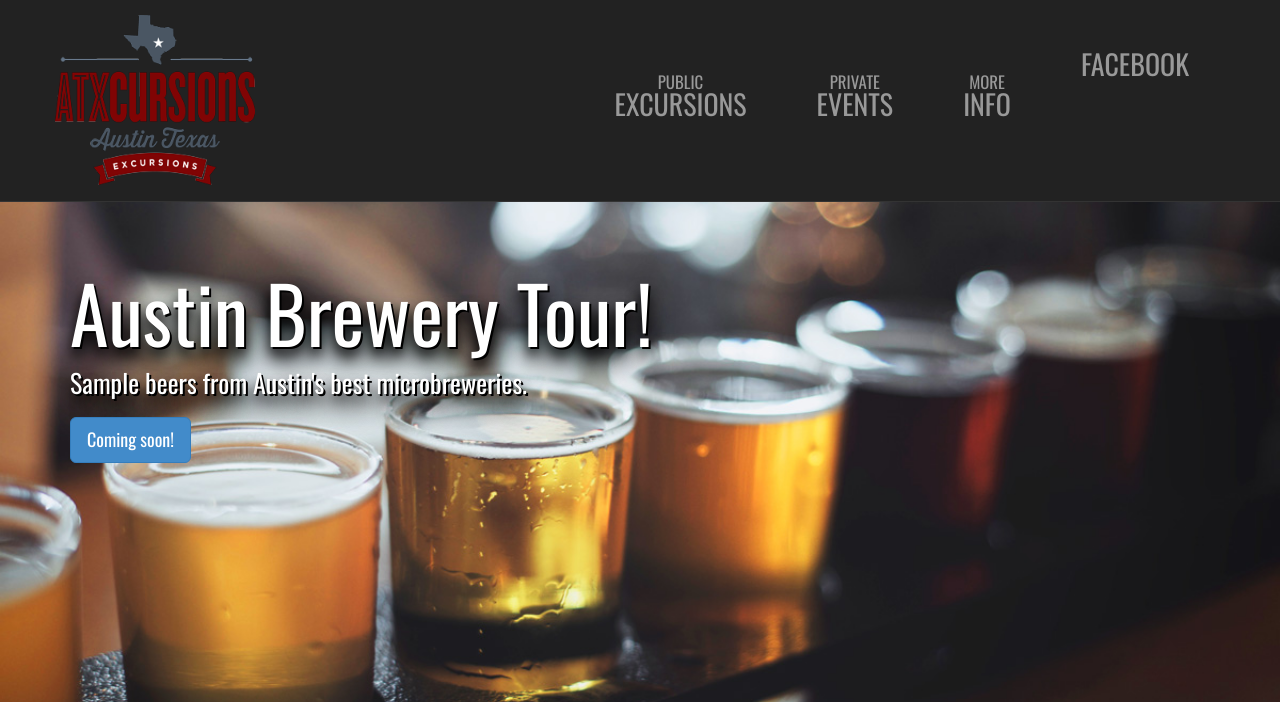
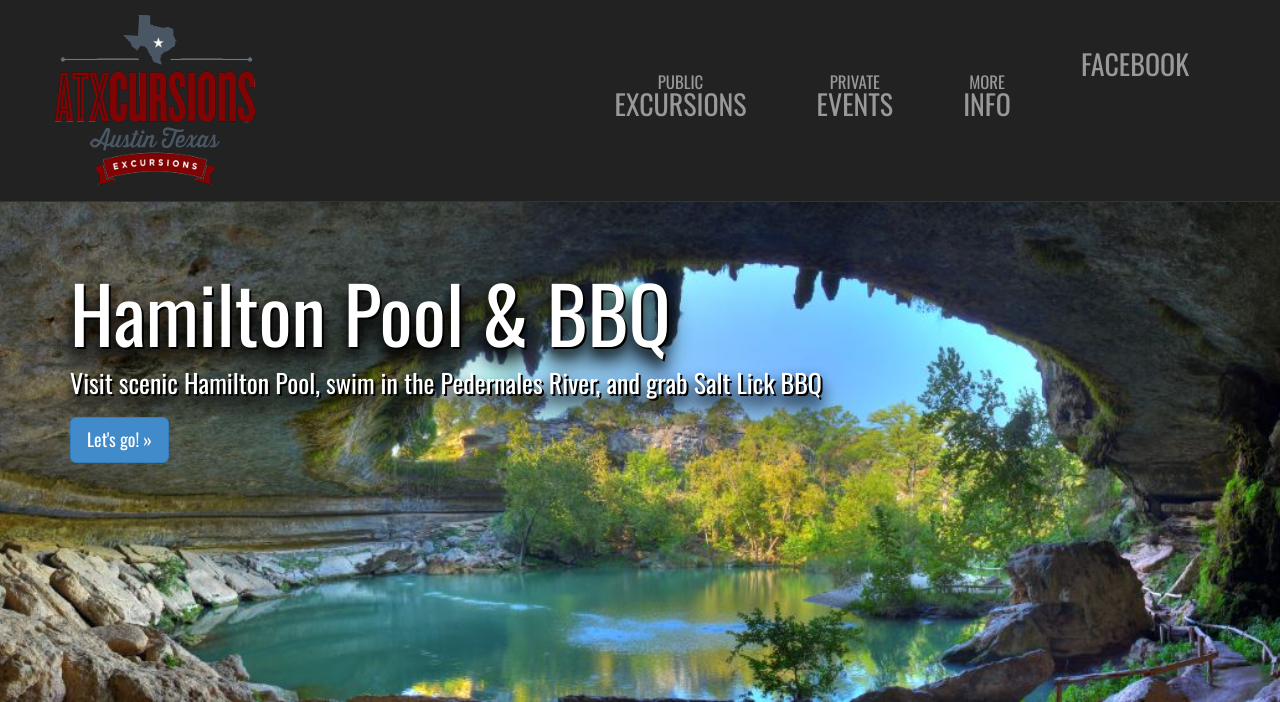
Before and after one commit to Gennovacap-Technology/axtcursions, a Jekyll site: the page built from index.html, in a window 1280 px wide and 1400 px high. Shown: the top 702 px of the window. Built offline with Jekyll 4.4.1, drawn with Linux system fonts in a browser that asks for light colours; nearby versions of some CDN libraries; Markdown is read by kramdown in place of the engine named in the settings; some of the changed text lies outside the part shown; grey boxes are pictures that could not be loaded.

Commit message:
adding hamilton pool trip

```diff
--- a/index.html
+++ b/index.html
@@ -3,10 +3,21 @@ layout: default
 description: River tubing and brewery tours in Austin, TX. Join us for an adventure! 5-star rated on Yelp and TripAdvisor.
 ---
 
-    <div class="jumbotron invert" style="background: url('/images/beer-flight.jpg');background-size: cover;background-position: center;min-height: 500px;">
+    <div class="jumbotron invert" style="background: url('/images/hamilton-pool.jpg');background-size: cover;background-position: center;min-height: 500px;">
       <div class="container">
           <div class="jumbotron-caption">
-            <h2>Austin Brewery Tour!</h2>
+            <h2>Hamilton Pool &amp; BBQ</h2>
+            <p>Visit scenic Hamilton Pool, swim in the Pedernales River, and grab Salt Lick BBQ</p>
+
+            <p><a class="btn btn-lg btn-primary" href="https://atxcursions.rezdy.com/41598/hamilton-pool-bbq" role="button">Let's go! &raquo;</a></p>
+          </div>
+      </div>
+    </div>
+
+    <div class="jumbotron invert" style="background: url('/images/beer-flight.jpg');background-size: cover;background-position: center;min-height: 500px;;border-top: 1px solid #555">
+      <div class="container">
+          <div class="jumbotron-caption">
+            <h2>Austin Brewery Tour</h2>
             <p>Sample beers from Austin's best microbreweries.</p>
 
             <p><a class="btn btn-lg btn-primary" href="#" role="button">Coming soon!</a></p>
@@ -18,7 +29,7 @@ description: River tubing and brewery tours in Austin, TX. Join us for an advent
     <div class="jumbotron invert" style="background: url('/images/river-float-small.jpg');background-size: cover;background-position: center;min-height: 500px;border-top: 1px solid #555">
       <div class="container">
           <div class="jumbotron-caption">
-            <h2>River Tubing!</h2>
+            <h2>River Tubing</h2>
             <p>Float down the San Marcos River. BYOB! May - September.<!--Every Monday, Wednesday, and Friday.--></p>
 
             <p><a class="btn btn-lg btn-primary" href="https://atxcursions.rezdy.com/28617/river-tubing" role="button">Let's float! &raquo;</a> <a class="btn btn-lg btn-primary" href="/river-float-tubing-austin.html" role="button">Private groups &raquo;</a></p>
```
Also changed, not shown: images/hamilton-pool.jpg (added).
